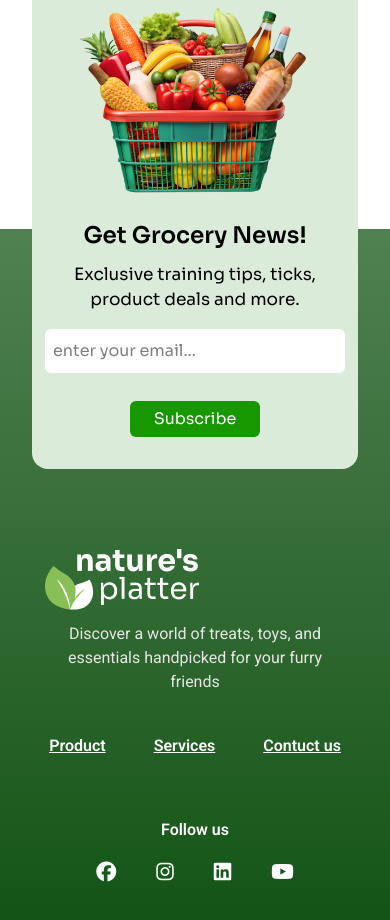
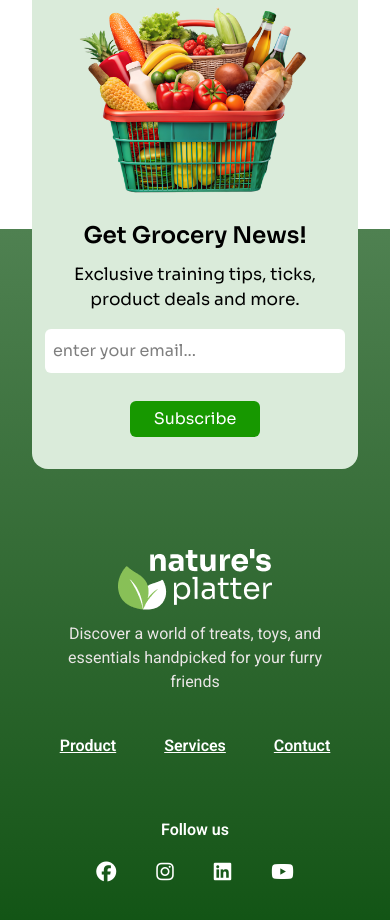
Before and after one commit to mursalin35/Vegetable-Shop, a plain HTML site: page index.html in a window 390 px wide. Shown: the part 4499-5419 px from the top of the page. Drawn offline with nearby package versions, Linux system fonts and the light colour scheme.

Commit message:
code update

```diff
--- a/index.html
+++ b/index.html
@@ -339,7 +339,7 @@
             <div class=" text-white md:flex justify-between items-end text-center md:text-start ">
 
                 <div class="mx-auto w-[300px]">
-                    <img src="assets/logo/logo-white.png" alt="">
+                    <img class="mx-auto md:mx-0" src="assets/logo/logo-white.png" alt="">
                     <p class="text-[#eae6e6] mt-3">Discover a world of treats, toys, and essentials handpicked for your
                         furry friends</p>
                 </div>
@@ -349,7 +349,8 @@
                         class="flex md:flex-col mx-auto  font-semibold underline cursor-pointer justify-center md:justify-start gap-12 md:gap-0">
                         <p>Product</p>
                         <p class=" md:mt-4">Services</p>
-                        <p class=" md:mt-4">Contuct us</p>
+                        <p class="hidden md:block md:mt-4">Contuct us</p>
+                        <p class="block md:hidden md:mt-4">Contuct</p>
                     </div>
                 </div>
 
```
